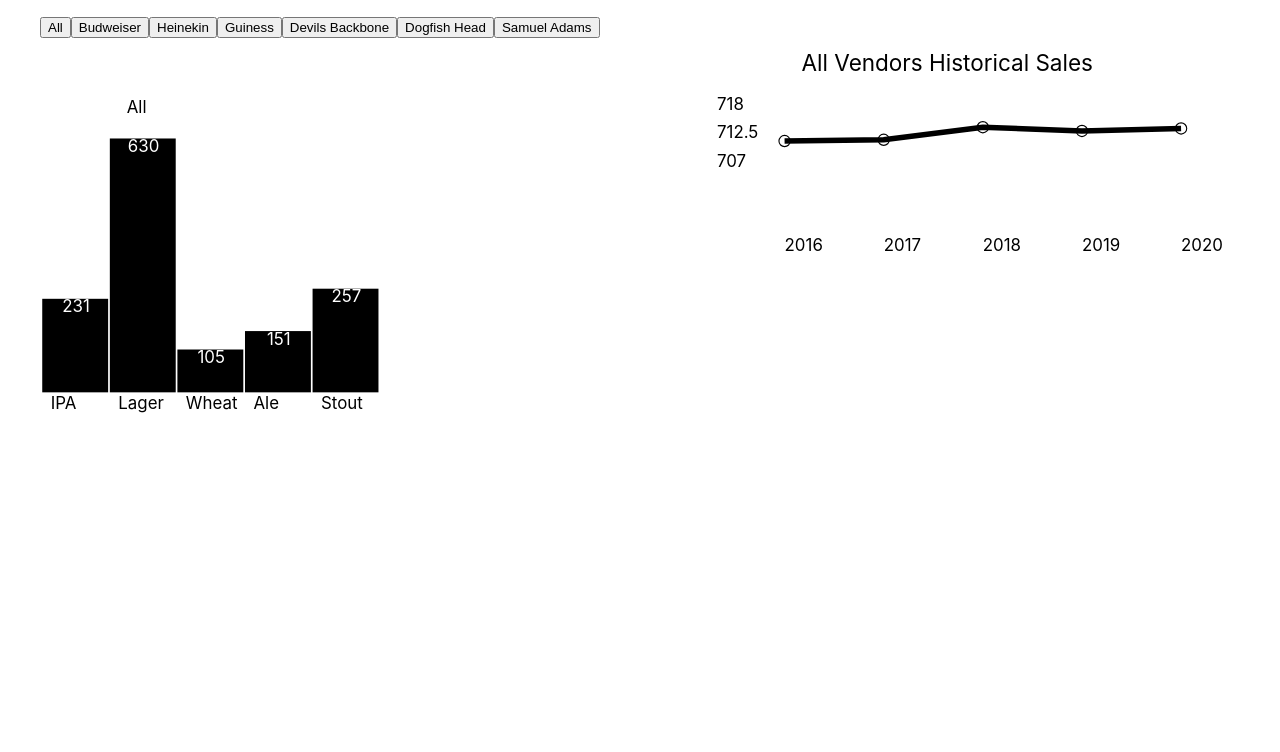
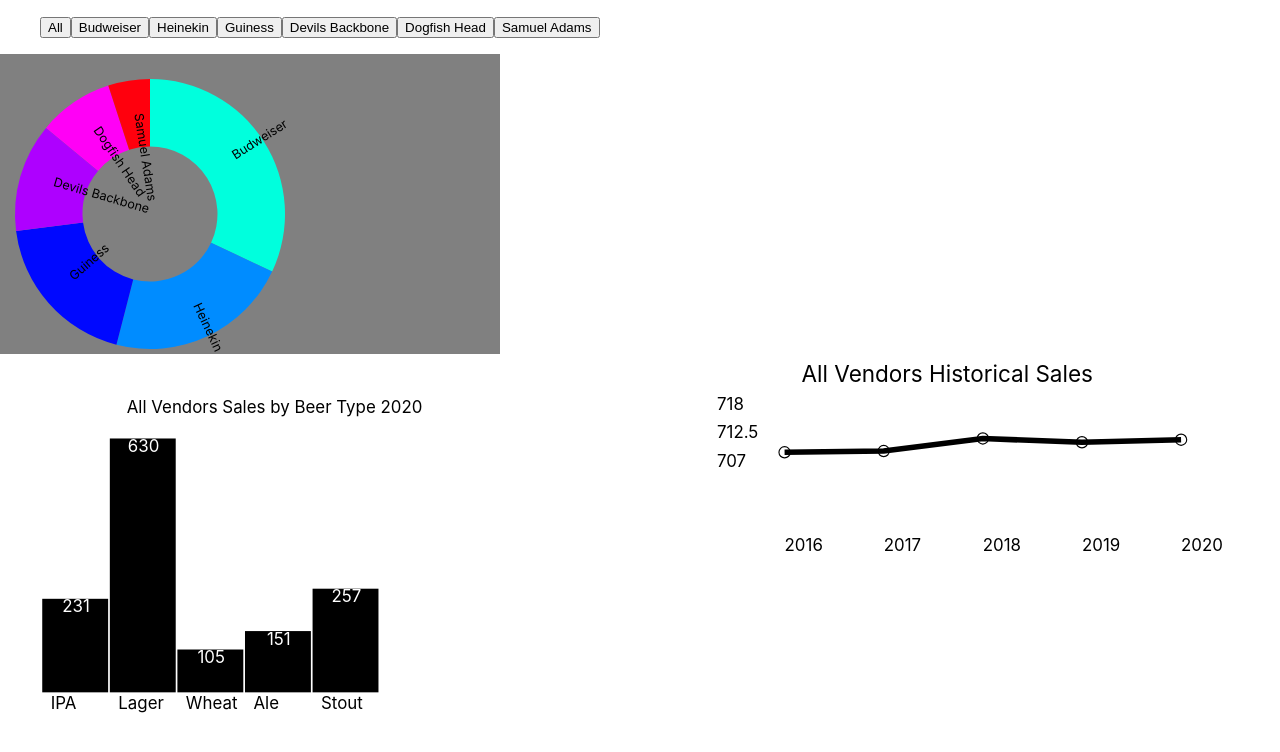
Before and after one commit to MattTheEconomist/Interactive_Dashboard-Beer_Market, a React (Create React App) app: page / in a window 1280 px wide. Shown: the top 752 px of the page. Built offline with nearby package versions, Linux system fonts and the light colour scheme.

Commit message:
pie mostly finished

```diff
--- a/src/App.css
+++ b/src/App.css
@@ -25,13 +25,17 @@
 #barChartArea{
   width: 75%;
   margin-right: -10%;
-
-
+  height: 400px;
+  /* background-color: green; */
 
 }
 #lineChartArea{
   width: 50%;
   /* background-color: grey; */
   height: 25%
-
 }
+#pieChartArea{
+  background-color: grey;
+  height: 300px;
+  width: 500px;
+}
--- a/src/App.js
+++ b/src/App.js
@@ -9,7 +9,7 @@
   const [selectedVendor, setSelectedVendor] = useState("All");
   const [vendorColor, setVendorColor] = useState("rgba(0, 0, 0, 1)");
 
-  function updateBarChart(vendor, color) {
+  function updateAllCharts(vendor, color) {
     setSelectedVendor(vendor);
     setVendorColor(color);
   }
@@ -17,7 +17,10 @@
   return (
     <div id="app">
       <div id="buttonContainer">
-        <ButtonsOnly onChangeVendor={updateBarChart} />
+        <ButtonsOnly onChangeVendor={updateAllCharts} />
+      </div>
+      <div id="pieChartArea">
+          <PieChart onChangeVendor={updateAllCharts}/>
       </div>
       <div id="barAndLine">
         <div id="barChartArea">
@@ -36,11 +39,7 @@
         </div>
       </div>
 
-      <div id="pieChartArea">
-        <svg viewBox="-5 0 100 100">
-          <PieChart />
-        </svg>
-      </div>
+
     </div>
   );
 }
--- a/src/components/bar/BarChart.jsx
+++ b/src/components/bar/BarChart.jsx
@@ -19,8 +19,6 @@
     const rect = select(rectRef.current)
 
     // console.log(vendorColor)
-
-
     rect
     .transition()
     .duration(1000)
@@ -140,6 +138,10 @@
     })
 
 
+    let barTitle = selectedVendor
+    if(barTitle==="All"){
+        barTitle = "All Vendors"
+    }
 
 
     const title= (
@@ -149,7 +151,8 @@
         textAnchor="start"
         style={barTextStyle}
         >
-            {selectedData[0].Vendor}
+            {/* {selectedData[0].Vendor} */}
+            {`${barTitle} Sales by Beer Type 2020`}
         </text>
     )
 
--- a/src/components/line/LineChart.jsx
+++ b/src/components/line/LineChart.jsx
@@ -157,9 +157,8 @@
 }
 
 function LineChartTitle(props){
-    const {selectedVendor} = props
+    const {selectedVendor, yMin} = props
 
-    console.log(props.selectedVendor)
 
     let thisVendor = selectedVendor
 
@@ -175,7 +174,7 @@
     const titleText = `${thisVendor} Historical Sales`
 
 
-    return <text style={titleTextStyle} x={10} y={3} >{titleText}</text>
+    return <text style={titleTextStyle} x={10} y={yMin-10} >{titleText}</text>
 
 }
 
@@ -194,7 +193,7 @@
     const height = 200 - margin.top -margin.bottom
 
     const xScaleFactor = 0.2
-    const yMin  = 13
+    const yMin  = 15
     const xAdj = -5
     const xMin = 7
 
@@ -241,6 +240,7 @@
 
        <LineChartTitle
        selectedVendor = {selectedVendor}
+       yMin = {yMin}
        />
 </g>
 
--- a/src/components/pie/PieChart.jsx
+++ b/src/components/pie/PieChart.jsx
@@ -1,12 +1,54 @@
-import React from 'react'
+import React, { useState } from "react";
+// import { scaleOrdinal } from "d3-scale";
+import { pie } from "d3-shape";
+import pieData from "../../data/pieData.json";
+// import {pieData} from "../../data/pieData.js"
+import Slice from "./Slice";
+
+export default function PieChart(props) {
+    const {onChangeVendor} = props
+
+    // console.log(onChangeVendor)
 
 
-export default function PieChart  (props){
 
+  let piePiece = pie();
+  const portions = pieData.map((row) => row.Portions);
+  const vendors = pieData.map((row)=>row.Vendor)
+
+//   console.log(portions);
+
+  const vendorColors = [
+    "rgba(0, 0, 0, 1)",
+    "rgba(0, 255, 221, 1)",
+    "rgba(0, 140, 255, 1)",
+    "rgba(0, 8, 255, 1)",
+    "rgba(174, 0, 255, 1)",
+    "rgba(255, 0, 246, 1)",
+    "rgba(255, 0, 13, 1)",
+    "rgba(0, 255, 174, 1)",
+  ];
+
+  function renderSlice(row) {
+    const index = row.index;
     return (
-null
+      <Slice
+        key={index}
+        index={index}
+        value={row}
+        vendor={vendors[index]}
+        vendorColor={vendorColors[index+1]}
+        onChangeVendor={onChangeVendor}
+      />
+    );
+  }
 
-    )
-
-
+  return (
+    <svg width={500} height={300}>
+      <g>
+        {/* {pie(portions).map(renderSlice)} */}
+        {piePiece(portions).map(renderSlice)}
+      </g>
+    </svg>
+  );
 }
--- a/src/components/pie/Slice.jsx
+++ b/src/components/pie/Slice.jsx
@@ -0,0 +1,51 @@
+import React, { useState, useEffect } from "react";
+import { arc } from "d3-shape";
+import { select } from "d3";
+
+function animateSlice(){
+
+    return null
+}
+
+function Slice(props){
+    const { index, value, vendorColor, label, onChangeVendor, vendor } = props;
+
+    const sliceRef = React.createRef();
+
+    function angle(value){
+        let a = ((value.startAngle + value.endAngle) * 90) / Math.PI - 90;
+        return a > 90 ? a - 180 : a;
+    }
+
+
+
+
+  const outerRadius = 15;
+  const innerRadius = outerRadius / 2;
+
+  const sliceArc = arc()
+  .innerRadius(innerRadius)
+  .outerRadius(outerRadius)
+
+  function sliceClick(e){
+    onChangeVendor(e.target.id, vendorColor)
+  }
+
+  const pieTextStyle={
+      fontSize:"1.4px"
+  }
+
+
+
+    return (
+<g transform={'translate(150, 160) scale(9,9)'}>
+    <path d={sliceArc(value)} fill={vendorColor} id={vendor} onClick={sliceClick}></path>
+    <text style={pieTextStyle} transform={`translate(${sliceArc.centroid(value)}) rotate(${angle(value)})`}>{vendor}</text>
+
+</g>
+
+    )
+
+}
+
+export default Slice
--- a/src/data/pieData.js
+++ b/src/data/pieData.json
@@ -1,4 +1,4 @@
-let pieData =[
+[
     {
       "Vendor": "Budweiser",
       "Portions": 0.32
@@ -23,8 +23,4 @@
       "Vendor": "Samuel Adams",
       "Portions": 0.13
     }
-  ]
-
-
-
-  export {pieData}
+]
```
